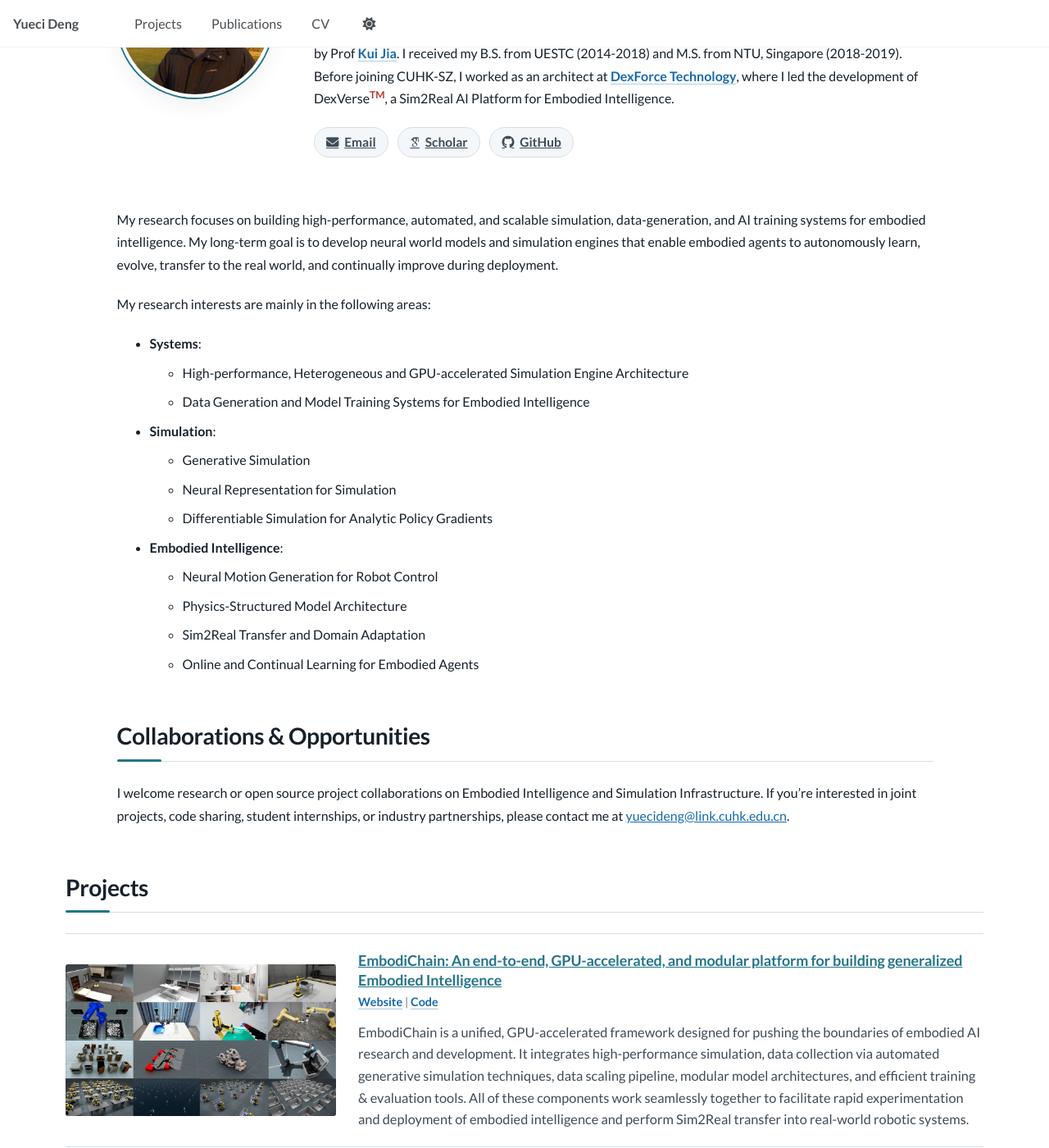
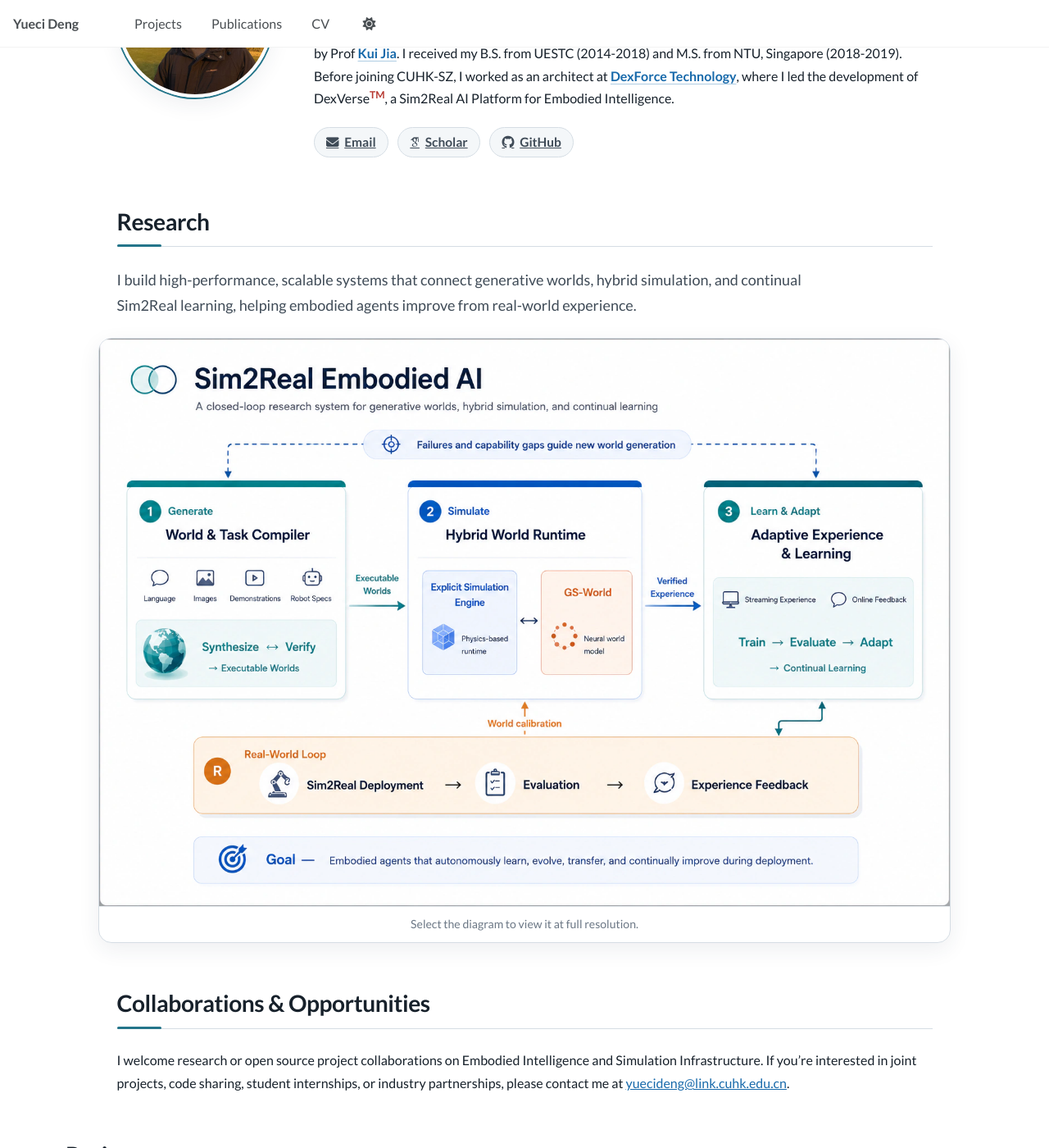
Before and after one commit to yuecideng/yuecideng.github.io, a Jekyll site: the page built from _pages/about.md, in a window 1280 px wide and 1400 px high, scrolled down 217 px. Shown: the whole window at 82% size. Built offline with Jekyll 4.4.1, drawn with Linux system fonts in a browser that asks for light colours; some web fonts are replaced; a script that is not in the unit is left out.

Commit message:
add research agenda

```diff
--- a/_pages/about.md
+++ b/_pages/about.md
@@ -23,23 +23,23 @@ redirect_from:
   </div>
 </div>
 
-My research focuses on building high-performance, automated, and scalable simulation, data-generation, and AI training systems for embodied intelligence. My long-term goal is to develop neural world models and simulation engines that enable embodied agents to autonomously learn, evolve, transfer to the real world, and continually improve during deployment.
+<section class="research-agenda-section" markdown="1">
 
-My research interests are mainly in the following areas:
-- **Systems**:
-    - High-performance, Heterogeneous and GPU-accelerated Simulation Engine Architecture
-    - Data Generation and Model Training Systems for Embodied Intelligence
+## Research {#research}
 
-- **Simulation**:
-    - Generative Simulation
-    - Neural Representation for Simulation
-    - Differentiable Simulation for Analytic Policy Gradients
+<p class="research-summary">I build high-performance, scalable systems that connect generative worlds, hybrid simulation, and continual Sim2Real learning, helping embodied agents improve from real-world experience.</p>
 
-- **Embodied Intelligence**:
-    - Neural Motion Generation for Robot Control
-    - Physics-Structured Model Architecture
-    - Sim2Real Transfer and Domain Adaptation
-    - Online and Continual Learning for Embodied Agents
+<figure class="research-agenda-figure">
+  <a class="research-agenda-link" href="images/research/sim2real-embodied-ai-agenda.png" aria-describedby="research-agenda-caption">
+    <picture>
+      <source srcset="images/research/sim2real-embodied-ai-agenda.webp" type="image/webp">
+      <img src="images/research/sim2real-embodied-ai-agenda.png" alt="Closed-loop Sim2Real research agenda: generate executable worlds, combine physics-based and neural world simulation, learn from verified experience, deploy to real robots, evaluate results, and feed failures back into world generation and calibration." width="1536" height="1024" loading="lazy" decoding="async">
+    </picture>
+  </a>
+  <figcaption id="research-agenda-caption">Select the diagram to view it at full resolution.</figcaption>
+</figure>
+
+</section>
 
 
 ## Collaborations & Opportunities
--- a/assets/css/custom.css
+++ b/assets/css/custom.css
@@ -253,6 +253,71 @@ sup {
   background: var(--c-accent-soft);
   border-color: var(--c-accent);
   background: var(--c-surface-alt);
+}
+
+/* --- Research agenda --- */
+.page__content .research-agenda-section > h2 {
+  margin-top: 1.6rem;
+}
+
+.page__content .research-summary {
+  color: var(--c-text-muted);
+  font-size: 1rem;
+  line-height: 1.72;
+  margin: 0 0 1.35rem;
+  max-width: 900px;
+}
+
+.research-agenda-figure {
+  background: var(--c-surface-strong);
+  border: 1px solid var(--c-border);
+  border-radius: 16px;
+  box-shadow: var(--c-shadow);
+  margin: 0;
+  overflow: hidden;
+}
+
+.research-agenda-link {
+  background: #ffffff;
+  cursor: zoom-in;
+  display: block;
+  flex: 0 0 100%;
+  width: 100%;
+}
+
+.research-agenda-link picture {
+  display: block;
+}
+
+.research-agenda-link img {
+  border-radius: 0;
+  display: block;
+  height: auto;
+  margin: 0;
+  width: 100%;
+}
+
+.page__content .research-agenda-figure figcaption {
+  box-sizing: border-box;
+  border-top: 1px solid var(--c-border-soft);
+  color: var(--c-text-note);
+  flex: 0 0 100%;
+  font-family: "Lato", Verdana, Helvetica, sans-serif;
+  font-size: 0.78rem;
+  line-height: 1.5;
+  margin: 0;
+  padding: 0.58rem 0.8rem 0.64rem;
+  text-align: center;
+  width: 100%;
+}
+
+@media (min-width: 901px) {
+  .research-agenda-figure {
+    left: 50%;
+    position: relative;
+    transform: translateX(-50%);
+    width: min(1040px, calc(100vw - 3rem));
+  }
 }
 
 /* --- Page Content Text --- */
```
Also changed, not shown: images/research/sim2real-embodied-ai-agenda.png (added), images/research/sim2real-embodied-ai-agenda.webp (added).
